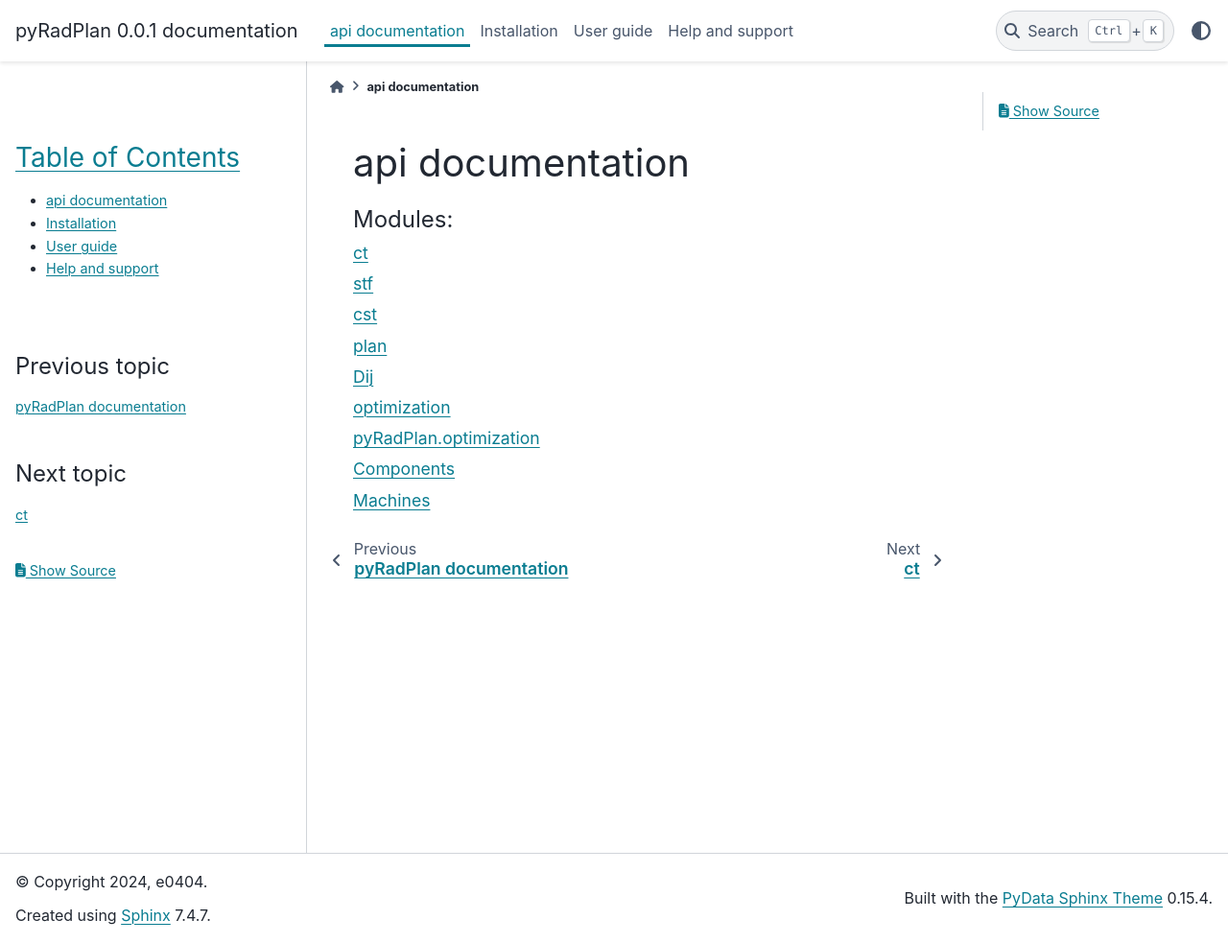
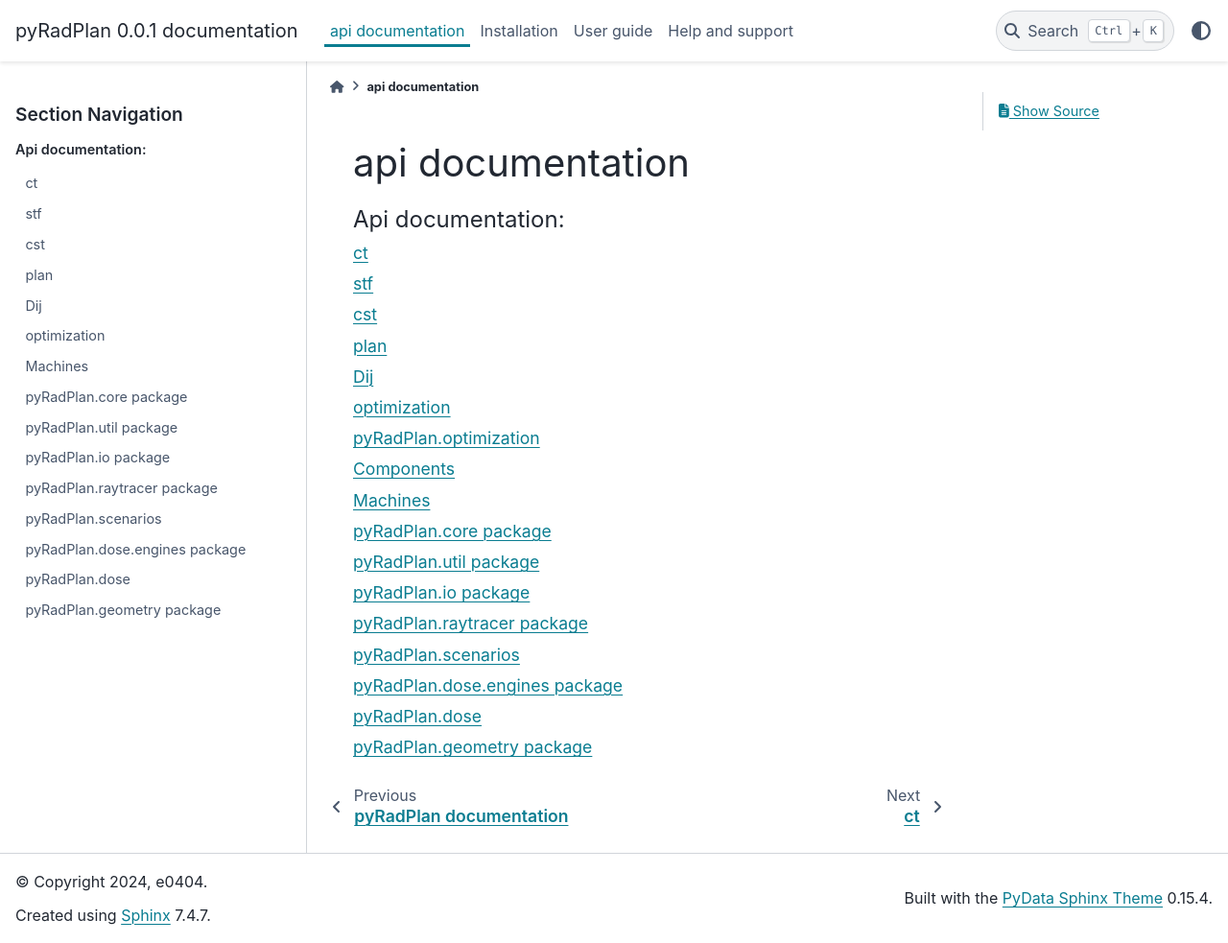
Before and after one commit to tobiasbecher/pyRadPlan, a Sphinx documentation site: the page built from docs/api/index.rst, in a window 1280 px wide and 983 px high. Shown: the whole window at 96% size. Built offline with Sphinx 7.4.7 and the PyData theme 0.15.4, drawn with Linux system fonts in a browser that asks for light colours.

Commit message:
Added individual section navigation bars for api, installation guide, etc..

```diff
--- a/docs/api/index.rst
+++ b/docs/api/index.rst
@@ -5,7 +5,7 @@ api documentation
 
 .. toctree::
    :maxdepth: 1
-   :caption: Modules:
+   :caption: Api documentation:
 
    ct
    stf
@@ -14,3 +14,11 @@ api documentation
    dij
    optimization
    machines
+   core
+   util
+   io
+   raytracer
+   scenarios
+   dose.engines
+   dose
+   geometry
--- a/docs/conf.py
+++ b/docs/conf.py
@@ -40,7 +40,6 @@ add_module_names = False
 
 html_theme = "pydata_sphinx_theme"
 html_static_path = ["_static"]
-html_sidebars = {"**": ["globaltoc.html", "relations.html", "sourcelink.html", "searchbox.html"]}
 
 autodoc_type_aliases = {
     "npt.ArrayLike": "npt.ArrayLike",
```
